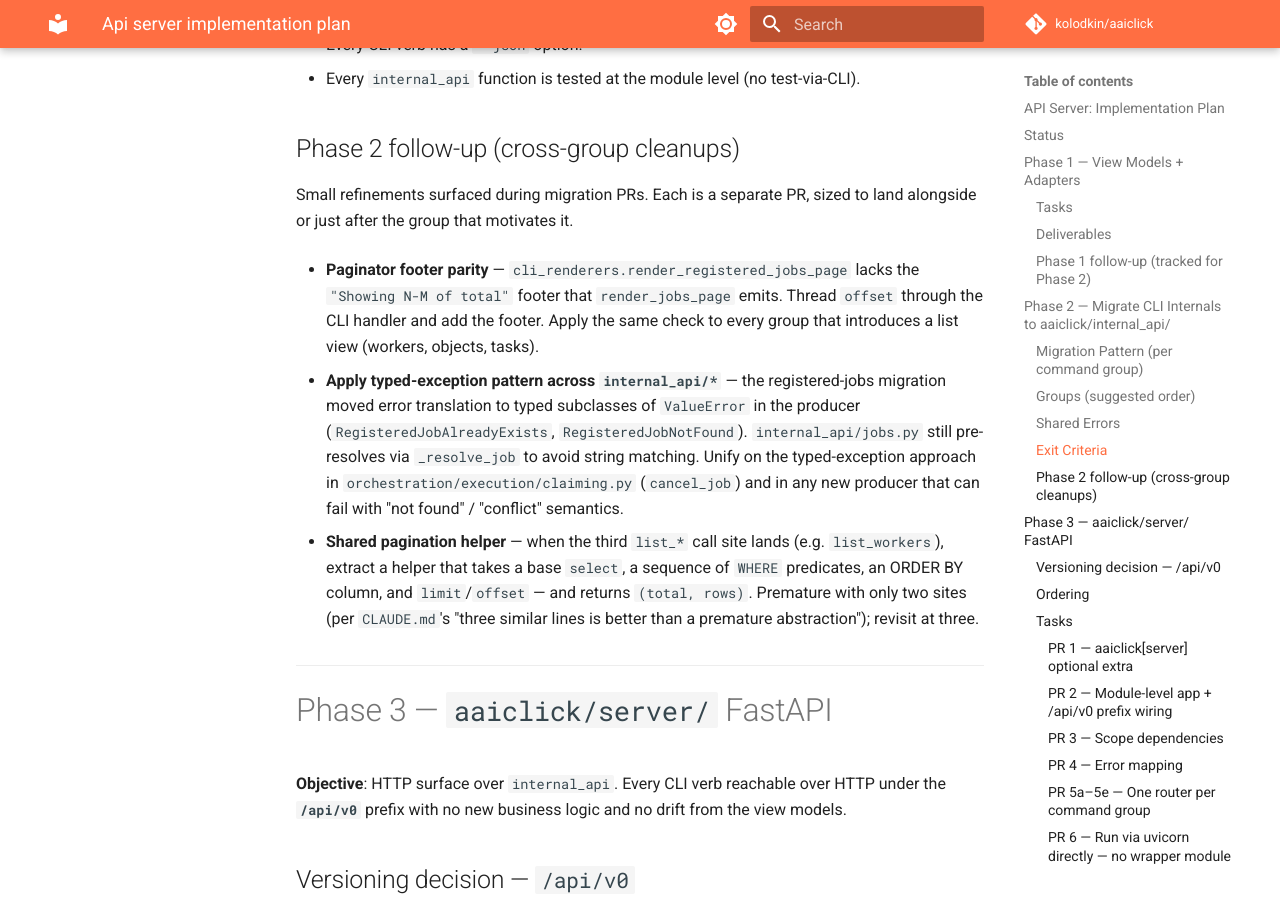
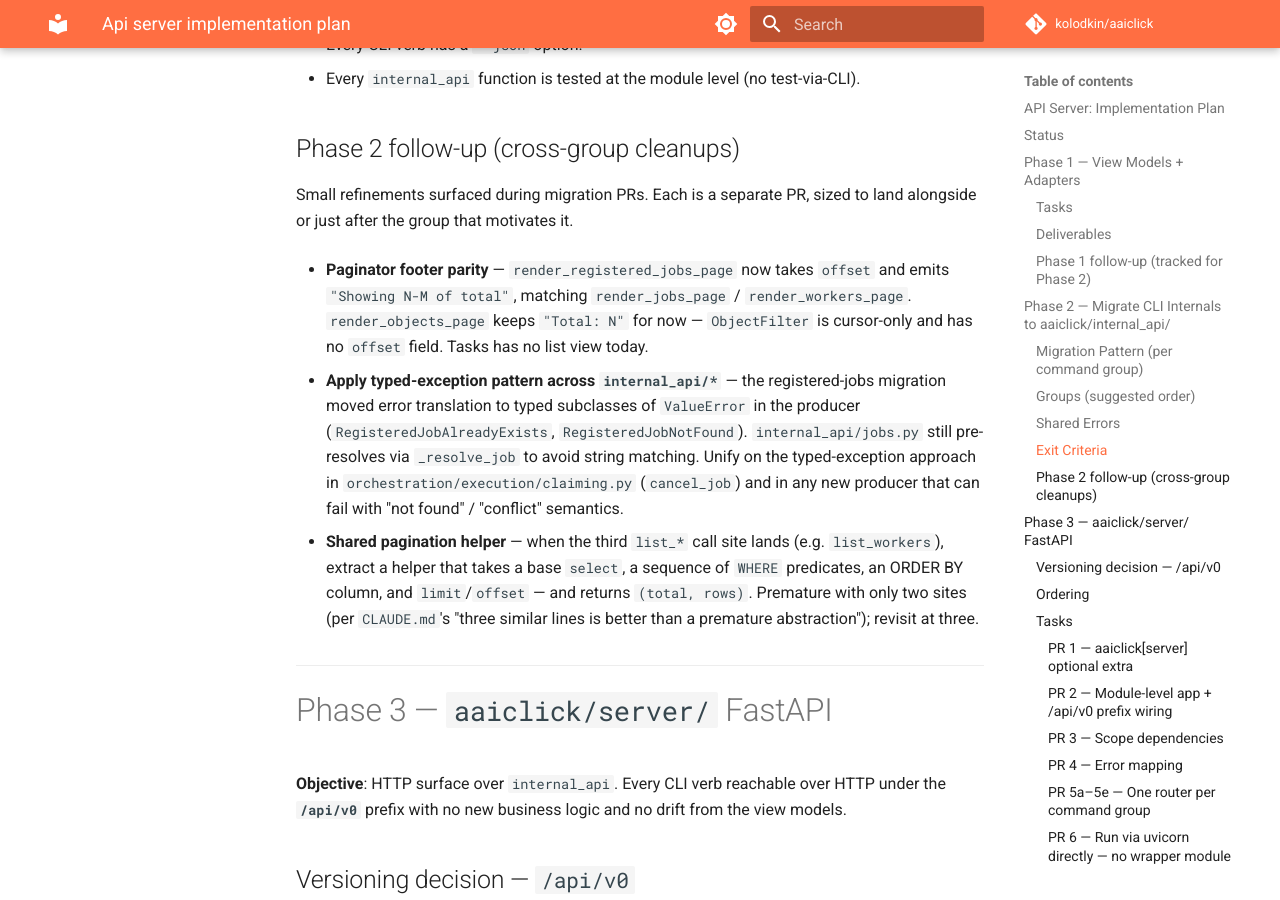
Before and after one commit to kolodkin/aaiclick, an MkDocs documentation site: the page built from docs/api_server_implementation_plan.md, in a window 1280 px wide and 900 px high, scrolled down 5090 px. Built offline with MkDocs 1.6.1 and Material for MkDocs 9.7.7, drawn with Linux system fonts in a browser that asks for light colours; comment, search, counter and statistics services are not loaded.

Commit message:
feature: paginator footer parity for registered-job list

```diff
--- a/docs/api_server_implementation_plan.md
+++ b/docs/api_server_implementation_plan.md
@@ -151,10 +151,11 @@ CLI handler maps these to exit code + human message. FastAPI maps them to
 Small refinements surfaced during migration PRs. Each is a separate PR, sized
 to land alongside or just after the group that motivates it.
 
-- **Paginator footer parity** — `cli_renderers.render_registered_jobs_page`
-  lacks the `"Showing N-M of total"` footer that `render_jobs_page` emits.
-  Thread `offset` through the CLI handler and add the footer. Apply the same
-  check to every group that introduces a list view (workers, objects, tasks).
+- **Paginator footer parity** — `render_registered_jobs_page` now takes
+  `offset` and emits `"Showing N-M of total"`, matching `render_jobs_page`
+  / `render_workers_page`. `render_objects_page` keeps `"Total: N"` for
+  now — `ObjectFilter` is cursor-only and has no `offset` field. Tasks
+  has no list view today.
 
 - **Apply typed-exception pattern across `internal_api/*`** — the
   registered-jobs migration moved error translation to typed subclasses of
```
Also changed, not shown: 2 other files.
